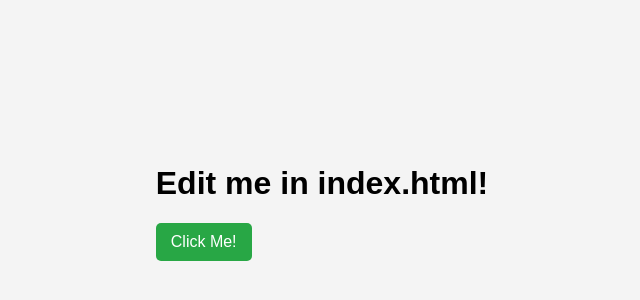
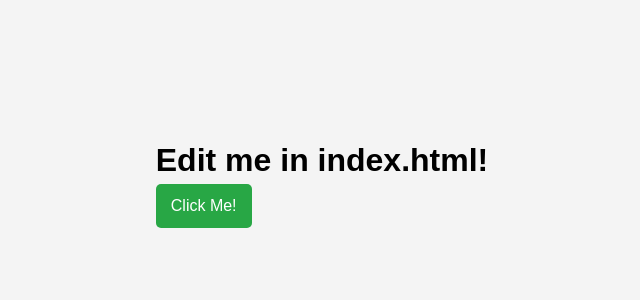
Before and after one commit to Bobby547/html-starterpack, a plain HTML site: page index.html in a window 1280 px wide. Shown: the part 208-508 px from the top of the page, without its empty margins (318-958 px from the left). Drawn offline with Linux system fonts and the light colour scheme.

Commit message:
Add CSS reset for better practices

```diff
--- a/styles.css
+++ b/styles.css
@@ -1,3 +1,74 @@
+/* The beginning here is a css reset, for more information check out https://www.joshwcomeau.com/css/custom-css-reset/ */
+
+/*
+  1. Use a more-intuitive box-sizing model.
+*/
+*,
+*::before,
+*::after {
+    box-sizing: border-box;
+}
+
+/*
+    2. Remove default margin
+  */
+* {
+    margin: 0;
+}
+
+/*
+    Typographic tweaks!
+    3. Add accessible line-height
+    4. Improve text rendering
+  */
+body {
+    line-height: 1.5;
+    -webkit-font-smoothing: antialiased;
+}
+
+/*
+    5. Improve media defaults
+  */
+img,
+picture,
+video,
+canvas,
+svg {
+    display: block;
+    max-width: 100%;
+}
+
+/*
+    6. Remove built-in form typography styles
+  */
+input,
+button,
+textarea,
+select {
+    font: inherit;
+}
+
+/*
+    7. Avoid text overflows
+  */
+p,
+h1,
+h2,
+h3,
+h4,
+h5,
+h6 {
+    overflow-wrap: break-word;
+}
+
+/*
+    8. Create a root stacking context
+  */
+#root,
+#__next {
+    isolation: isolate;
+}
+
 body {
     font-family: Arial, sans-serif;
     background-color: #f4f4f4;
```
